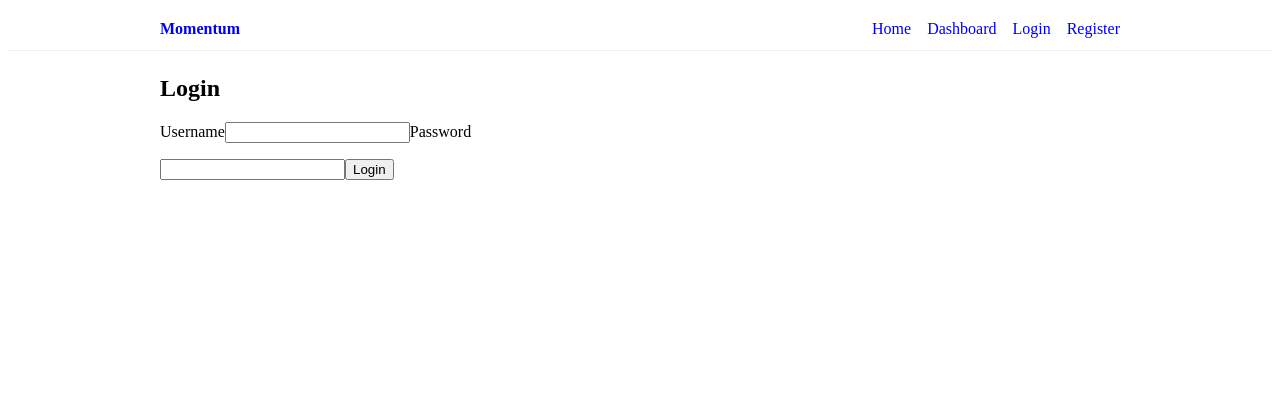
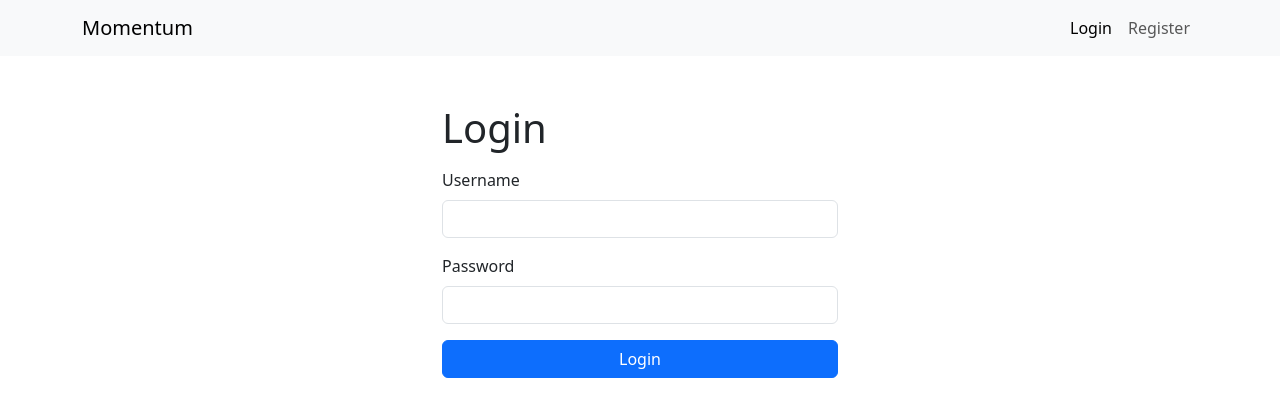
Before and after one commit to Bear81/momentum-frontend, a React (Vite) app: page /login in a window 1280 px wide. Shown: the top 416 px of the page. Built offline with nearby package versions, Linux system fonts and the light colour scheme; no server answers.

Commit message:
feat(navbar): show username + logout; connect login to deployed JWT backend

```diff
--- /dev/null
+++ b/src/api/axios.js
@@ -0,0 +1,18 @@
+import axios from 'axios';
+
+const api = axios.create({
+  baseURL: import.meta.env.VITE_API_BASE_URL, // now points to .../api/v1
+});
+
+api.interceptors.request.use((config) => {
+  const raw = localStorage.getItem('auth');
+  if (raw) {
+    try {
+      const { access } = JSON.parse(raw);
+      if (access) config.headers.Authorization = `Bearer ${access}`;
+    } catch {}
+  }
+  return config;
+});
+
+export default api;
--- a/src/components/NavBar.jsx
+++ b/src/components/NavBar.jsx
@@ -1,63 +1,53 @@
-import { Link, NavLink, useNavigate } from 'react-router-dom';
-import { useAuth } from '../context/AuthContext.jsx';
+// src/components/NavBar.jsx
+import { NavLink, useNavigate } from 'react-router-dom';
+import { Navbar, Nav, Container, Button } from 'react-bootstrap';
+import { useAuth } from '../context/AuthContext';
 
-const linkStyle = { textDecoration: 'none' };
-
-export default function Navbar() {
-  const { isAuthenticated, user, logout } = useAuth();
+export default function NavBar() {
+  const { user, isAuthenticated, logout } = useAuth();
   const navigate = useNavigate();
 
   const handleLogout = () => {
-    logout();
-    navigate('/login', { replace: true });
+    // if you later add an API logout, call it here before clearing local state
+    logout(); // clears localStorage + context (from AuthContext.jsx)
+    navigate('/login'); // requirement: redirect after logout
   };
 
   return (
-    <header style={{ borderBottom: '1px solid #eee' }}>
-      <nav
-        aria-label="Primary"
-        style={{
-          maxWidth: 960,
-          margin: '0 auto',
-          padding: '0.75rem 1rem',
-          display: 'flex',
-          alignItems: 'center',
-          justifyContent: 'space-between',
-        }}
-      >
-        <Link to="/" style={{ ...linkStyle, fontWeight: 700 }}>
+    <Navbar expand="md" bg="light" className="mb-3">
+      <Container>
+        <Navbar.Brand as={NavLink} to="/">
           Momentum
-        </Link>
-
-        <div style={{ display: 'flex', gap: '1rem', alignItems: 'center' }}>
-          <NavLink to="/" end style={linkStyle}>
-            Home
-          </NavLink>
-          <NavLink to="/dashboard" style={linkStyle}>
-            Dashboard
-          </NavLink>
-
+        </Navbar.Brand>
+        <Navbar.Toggle aria-controls="main-nav" />
+        <Navbar.Collapse id="main-nav">
+          <Nav className="ms-auto align-items-center">
             {isAuthenticated ? (
               <>
-              <span aria-live="polite" style={{ opacity: 0.8 }}>
-                {user?.username ? `Hi, ${user.username}` : 'Logged in'}
+                <span className="me-3 text-muted">
+                  Welcome{user?.username ? `, ${user.username}` : ''}
                 </span>
-              <button type="button" onClick={handleLogout}>
+                <Button
+                  variant="outline-secondary"
+                  size="sm"
+                  onClick={handleLogout}
+                >
                   Logout
-              </button>
+                </Button>
               </>
             ) : (
               <>
-              <NavLink to="/login" style={linkStyle}>
+                <Nav.Link as={NavLink} to="/login">
                   Login
-              </NavLink>
-              <NavLink to="/register" style={linkStyle}>
+                </Nav.Link>
+                <Nav.Link as={NavLink} to="/register">
                   Register
-              </NavLink>
+                </Nav.Link>
               </>
             )}
-        </div>
-      </nav>
-    </header>
+          </Nav>
+        </Navbar.Collapse>
+      </Container>
+    </Navbar>
   );
 }
--- a/src/context/AuthContext.jsx
+++ b/src/context/AuthContext.jsx
@@ -1,63 +1,50 @@
 /* eslint-disable react-refresh/only-export-components */
+// src/context/AuthContext.jsx
 import { createContext, useContext, useEffect, useMemo, useState } from 'react';
-import api, {
-  setTokens as persistTokens,
-  getTokens as readTokens,
-} from '../lib/axios';
-import toast from 'react-hot-toast';
+
+// Storage key kept in one place for easy refactor
+const AUTH_KEY = 'auth'; // { user: { username, ... }, access?: string, refresh?: string }
 
 const AuthContext = createContext(null);
-const USER_KEY = 'auth_user';
 
 export function AuthProvider({ children }) {
-  const [tokens, setTokens] = useState(() => readTokens());
-  const [user, setUser] = useState(() => {
-    const raw = localStorage.getItem(USER_KEY);
-    return raw ? JSON.parse(raw) : null;
-  });
+  const [user, setUser] = useState(null);
 
-  const isAuthenticated = !!tokens?.access;
+  // Rehydrate on first load
+  useEffect(() => {
+    try {
+      const raw = localStorage.getItem(AUTH_KEY);
+      if (!raw) return;
+      const parsed = JSON.parse(raw);
+      if (parsed?.user?.username) setUser(parsed.user);
+    } catch {
+      // if corrupted, clear it
+      localStorage.removeItem(AUTH_KEY);
+    }
+  }, []);
 
-  useEffect(() => {
-    // keep localStorage in sync when tokens change through axios interceptor
-    if (tokens) persistTokens(tokens);
-  }, [tokens]);
+  const isAuthenticated = !!user;
 
-  useEffect(() => {
-    if (user) localStorage.setItem(USER_KEY, JSON.stringify(user));
-    else localStorage.removeItem(USER_KEY);
-  }, [user]);
-
-  const login = async ({ username, password }) => {
-    try {
-      const obtainUrl = import.meta.env.VITE_JWT_OBTAIN || '/auth/token/';
-      const { data } = await api.post(obtainUrl, { username, password });
-      const next = { access: data.access, refresh: data.refresh };
-      setTokens(next);
-      persistTokens(next);
-      setUser({ username });
-      toast.success('Logged in');
-      return true;
-    } catch (err) {
-      const msg =
-        err?.response?.data?.detail ||
-        err?.response?.data?.non_field_errors?.[0] ||
-        'Invalid credentials';
-      toast.error(String(msg));
-      return false;
-    }
+  const login = ({ user, access, refresh }) => {
+    // `user` must at least contain { username }
+    const payload = {
+      user,
+      ...(access ? { access } : {}),
+      ...(refresh ? { refresh } : {}),
+    };
+    localStorage.setItem(AUTH_KEY, JSON.stringify(payload));
+    setUser(user);
   };
 
   const logout = () => {
-    setTokens(null);
-    localStorage.removeItem('auth_tokens');
-    localStorage.removeItem(USER_KEY);
-    toast.success('Logged out');
+    // await axios.post("/dj-rest-auth/logout/");
+    localStorage.removeItem(AUTH_KEY);
+    setUser(null);
   };
 
   const value = useMemo(
-    () => ({ tokens, user, isAuthenticated, login, logout }),
-    [tokens, user, isAuthenticated]
+    () => ({ user, isAuthenticated, login, logout }),
+    [user, isAuthenticated]
   );
 
   return <AuthContext.Provider value={value}>{children}</AuthContext.Provider>;
@@ -65,6 +52,6 @@ export function AuthProvider({ children }) {
 
 export function useAuth() {
   const ctx = useContext(AuthContext);
-  if (!ctx) throw new Error('useAuth must be used within AuthProvider');
+  if (!ctx) throw new Error('useAuth must be used within <AuthProvider>');
   return ctx;
 }
--- a/src/main.jsx
+++ b/src/main.jsx
@@ -3,6 +3,7 @@ import { createRoot } from 'react-dom/client';
 import { BrowserRouter } from 'react-router-dom';
 import App from './App.jsx';
 import { AuthProvider } from './context/AuthContext.jsx';
+import 'bootstrap/dist/css/bootstrap.min.css';
 
 createRoot(document.getElementById('root')).render(
   <React.StrictMode>
--- a/src/pages/Login.jsx
+++ b/src/pages/Login.jsx
@@ -1,6 +1,9 @@
+// src/pages/Login.jsx
 import { useEffect, useState } from 'react';
 import { useAuth } from '../context/AuthContext.jsx';
 import { useLocation, useNavigate } from 'react-router-dom';
+import api from '../api/axios'; // ⬅️ use our axios instance
+import { toast } from 'react-toastify';
 
 export default function Login() {
   const { login, isAuthenticated } = useAuth();
@@ -10,11 +13,8 @@ export default function Login() {
   const location = useLocation();
   const from = location.state?.from?.pathname || '/dashboard';
 
-  // ✅ Redirect after auth state changes (not during render)
   useEffect(() => {
-    if (isAuthenticated) {
-      navigate(from, { replace: true });
-    }
+    if (isAuthenticated) navigate(from, { replace: true });
   }, [isAuthenticated, from, navigate]);
 
   const onChange = (e) => setForm({ ...form, [e.target.name]: e.target.value });
@@ -22,40 +22,76 @@ export default function Login() {
   const onSubmit = async (e) => {
     e.preventDefault();
     if (!form.username || !form.password) return;
+
     setLoading(true);
-    const ok = await login(form);
+    try {
+      // ⬇️ SimpleJWT login endpoint (with baseURL = https://.../api/v1)
+      const response = await api.post('/auth/token/', {
+        username: form.username,
+        password: form.password,
+      });
+
+      console.log('Login response:', response.data); // { access, refresh }
+      toast.success('Login successful!');
+
+      const { access, refresh } = response.data;
+      const user = { username: form.username }; // SimpleJWT doesn’t return user by default
+
+      login({ user, access, refresh }); // updates context + localStorage
+      navigate(from, { replace: true });
+    } catch (err) {
+      console.error('Login error:', err.response || err);
+      const status = err?.response?.status;
+      if (status === 401) {
+        toast.error('Invalid username or password');
+      } else {
+        toast.error('Login failed. Please try again.');
+      }
+    } finally {
       setLoading(false);
-    // No immediate navigate here; the effect above will handle it
+    }
   };
 
   return (
-    <section>
-      <h1>Login</h1>
-      <form onSubmit={onSubmit} style={{ maxWidth: 380 }}>
-        <label htmlFor="username">Username</label>
+    <section className="container py-4" style={{ maxWidth: 420 }}>
+      <h1 className="mb-3">Login</h1>
+      <form onSubmit={onSubmit}>
+        <div className="mb-3">
+          <label htmlFor="username" className="form-label">
+            Username
+          </label>
           <input
             id="username"
             name="username"
+            className="form-control"
             autoComplete="username"
             value={form.username}
             onChange={onChange}
             required
           />
+        </div>
 
-        <label htmlFor="password" style={{ marginTop: 12 }}>
+        <div className="mb-3">
+          <label htmlFor="password" className="form-label">
             Password
           </label>
           <input
             id="password"
             name="password"
             type="password"
+            className="form-control"
             autoComplete="current-password"
             value={form.password}
             onChange={onChange}
             required
           />
+        </div>
 
-        <button type="submit" disabled={loading} style={{ marginTop: 16 }}>
+        <button
+          type="submit"
+          className="btn btn-primary w-100"
+          disabled={loading}
+        >
           {loading ? 'Signing in...' : 'Login'}
         </button>
       </form>
```
Also changed, not shown: package.json (+7 -1 lines), 1 other file (tests, documents, lock files or other folders). Lines whose indentation alone changed are shown as unchanged.
